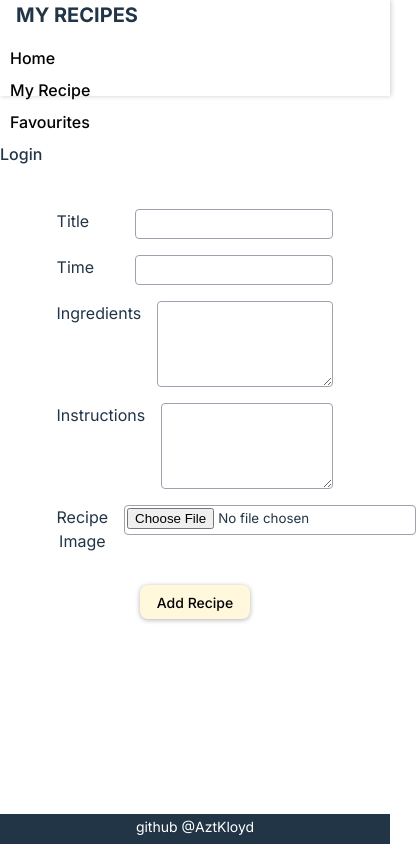
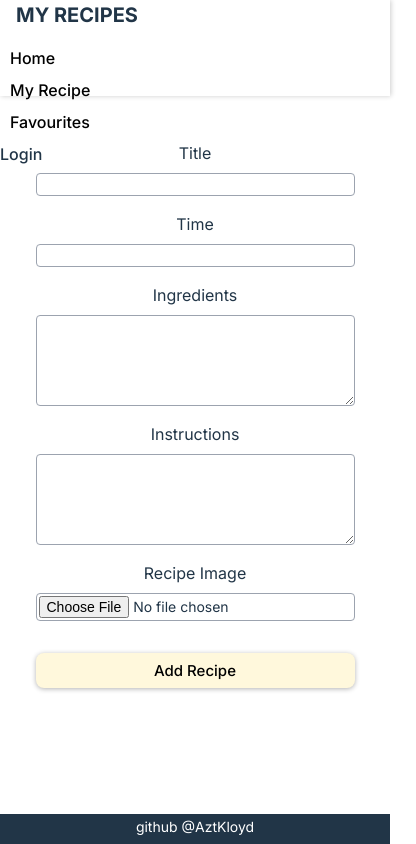
Before and after one commit to AztKloyd/foodrecipe-frontend, a React (Vite) app: page /addRecipe in a window 390 px wide. Shown: the whole page, 416 px wide, since content can reach past the window. Built offline with nearby package versions, Linux system fonts and the light colour scheme; no server answers.

Commit message:
mobile form

```diff
--- a/src/App.css
+++ b/src/App.css
@@ -334,4 +334,28 @@ section{
   header ul li p {
     font-size: 16px;
   }
+  .form {
+    width: 90%;
+    margin: 2rem auto;
+    padding: 1rem;
+  }
+
+  .form-control {
+    flex-direction: column;
+    align-items: stretch;
+    gap: 0.5rem;
+  }
+
+  .form-control .input,
+  .form-control .input-textarea {
+    flex-basis: 100%;
+    width: 100%;
+    font-size: 14px;
+  }
+
+  .form button {
+    width: 100%;
+    padding: 0.5rem;
+    font-size: 15px;
+  }
 }
```
